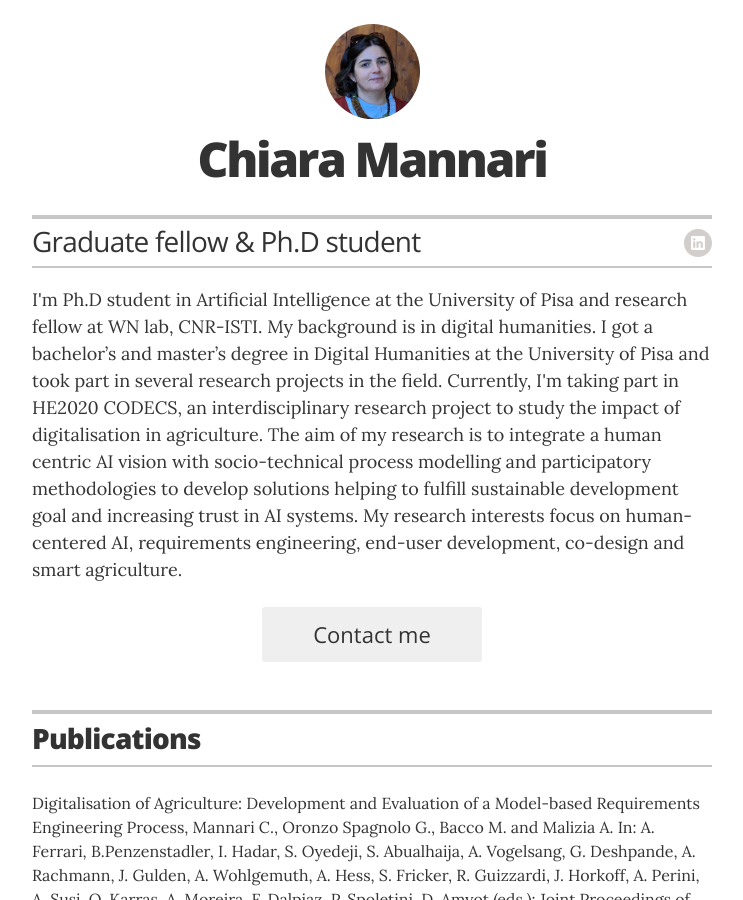
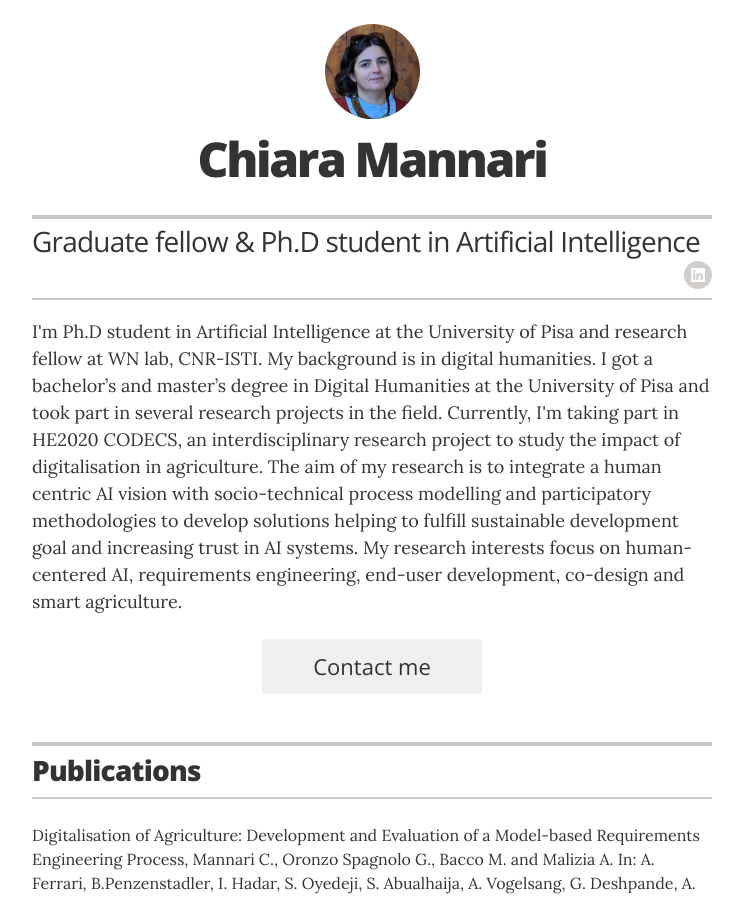
Before and after one commit to chiaramannari/chiaramannari.github.io, a Jekyll site: the page index.html, which Jekyll copies as it is, in a window 1280 px wide and 900 px high. Shown: the whole window, without its empty margins (268-1011 px from the left). Built offline with Jekyll 4.4.1, drawn with Linux system fonts in a browser that asks for light colours.

Commit message:
index v6

```diff
--- a/index.html
+++ b/index.html
@@ -44,7 +44,7 @@
         <div class="title-bar no-print">
 
           <!-- Your title is also defined in the _config.yml file -->
-          <h2 class="header-title" itemprop="jobTitle">Graduate fellow &amp; Ph.D student
+          <h2 class="header-title" itemprop="jobTitle">Graduate fellow &amp; Ph.D student in Artificial Intelligence
 </h2>
 
           <!-- This is the markup for the icon links; moved out to an include because it's very verbose, and you shouldn't ever need to edit the markup (unless you want to re-order the icons); if you want to customize which links appear, define them in the _config.yml file -->
```
